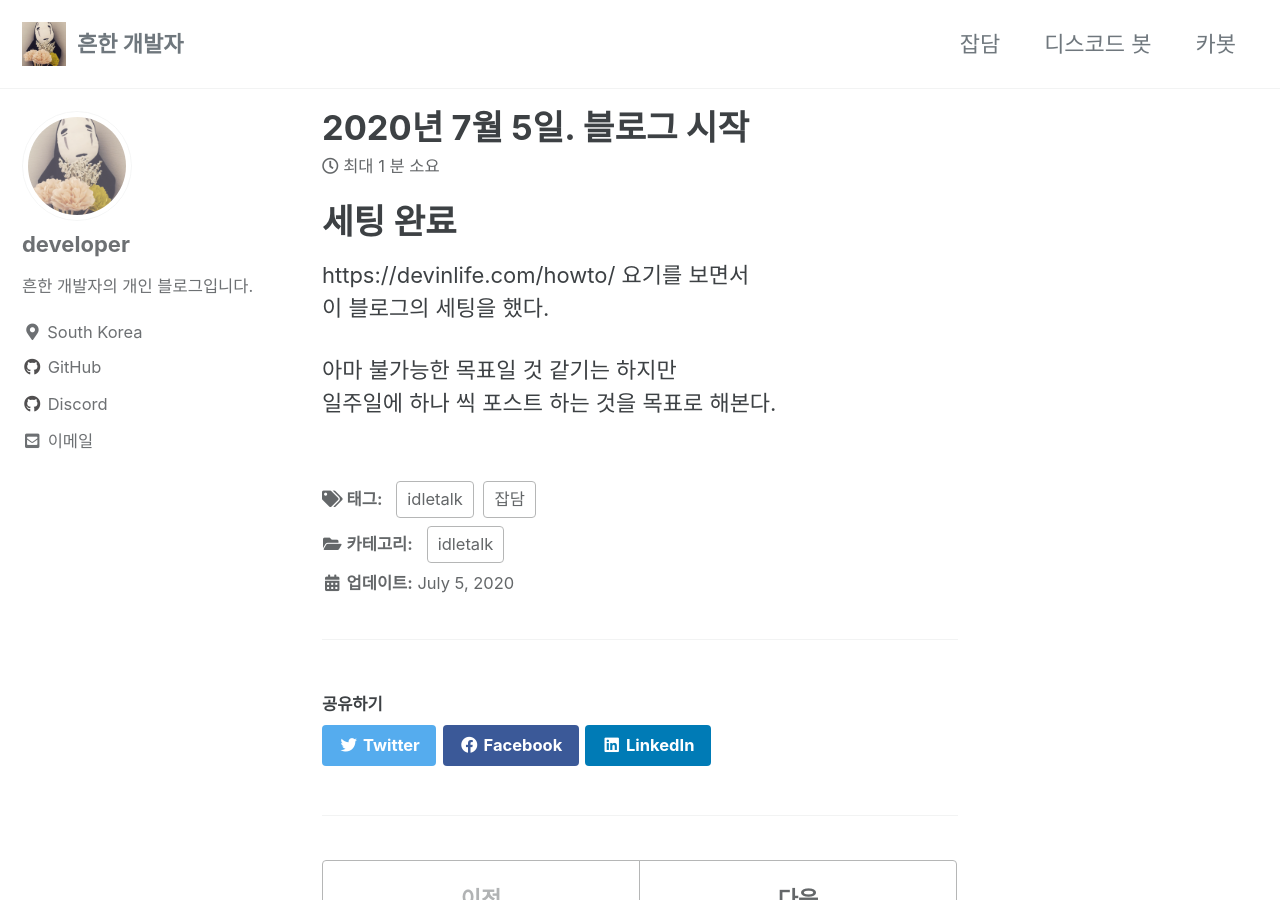
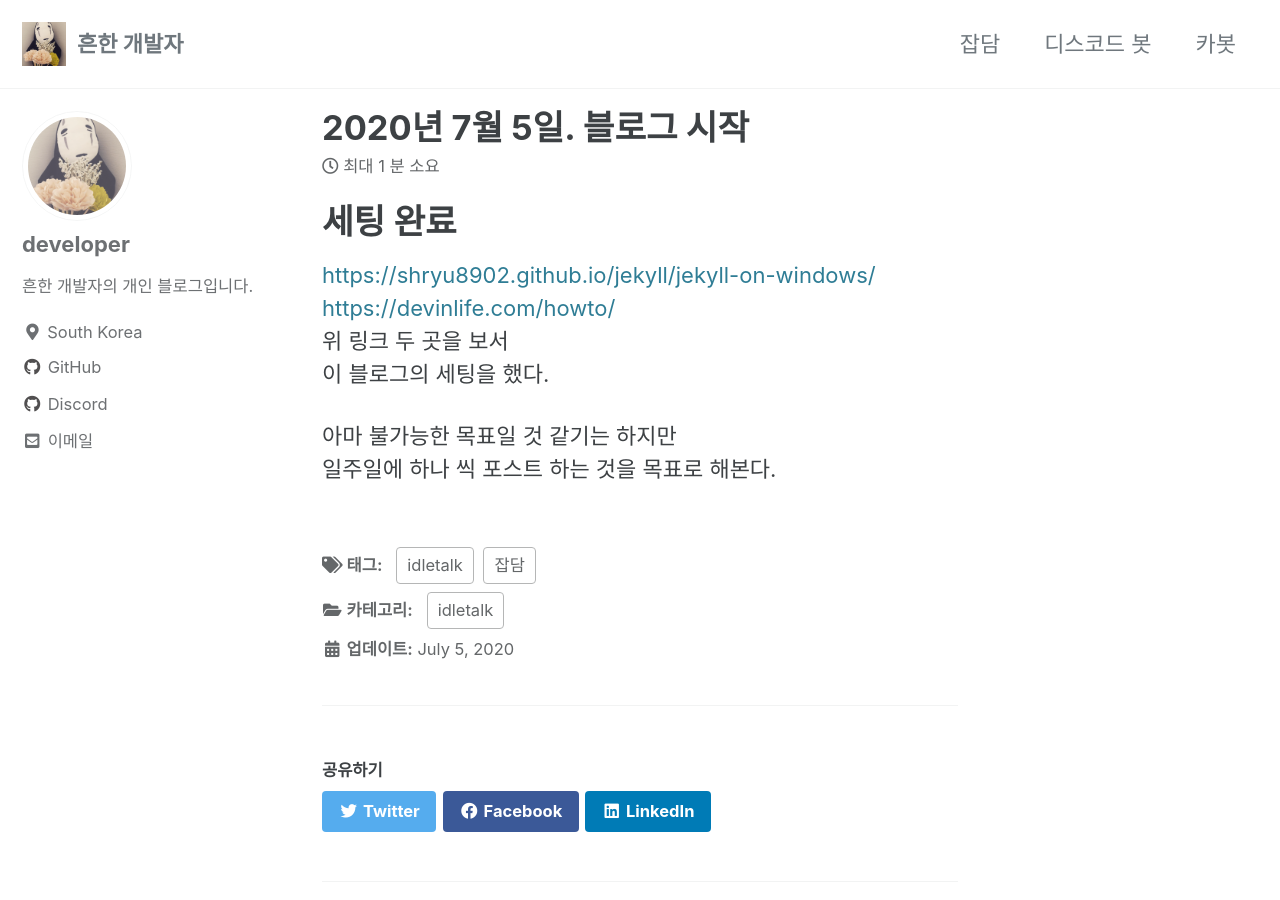
Before and after one commit to RABBITBOT2/withadoctor.github.io, a Jekyll site: the page built from _posts/2020-07-05-001-idletalk.md, in a window 1280 px wide and 900 px high. Built offline with Jekyll 4.4.1, drawn with Linux system fonts in a browser that asks for light colours; cached includes are drawn as plain includes.

Commit message:
modify 2020-07-05-001-idletalk.md

```diff
--- a/_posts/2020-07-05-001-idletalk.md
+++ b/_posts/2020-07-05-001-idletalk.md
@@ -16,7 +16,9 @@ last_modified_at: 2020-07-05T18:18:00+09:00
 
 
 # 세팅 완료
-https://devinlife.com/howto/ 요기를 보면서
+[https://shryu8902.github.io/jekyll/jekyll-on-windows/](https://shryu8902.github.io/jekyll/jekyll-on-windows/)
+[https://devinlife.com/howto/](https://devinlife.com/howto/)
+위 링크 두 곳을 보서
 이 블로그의 세팅을 했다.
 
 아마 불가능한 목표일 것 같기는 하지만
```
